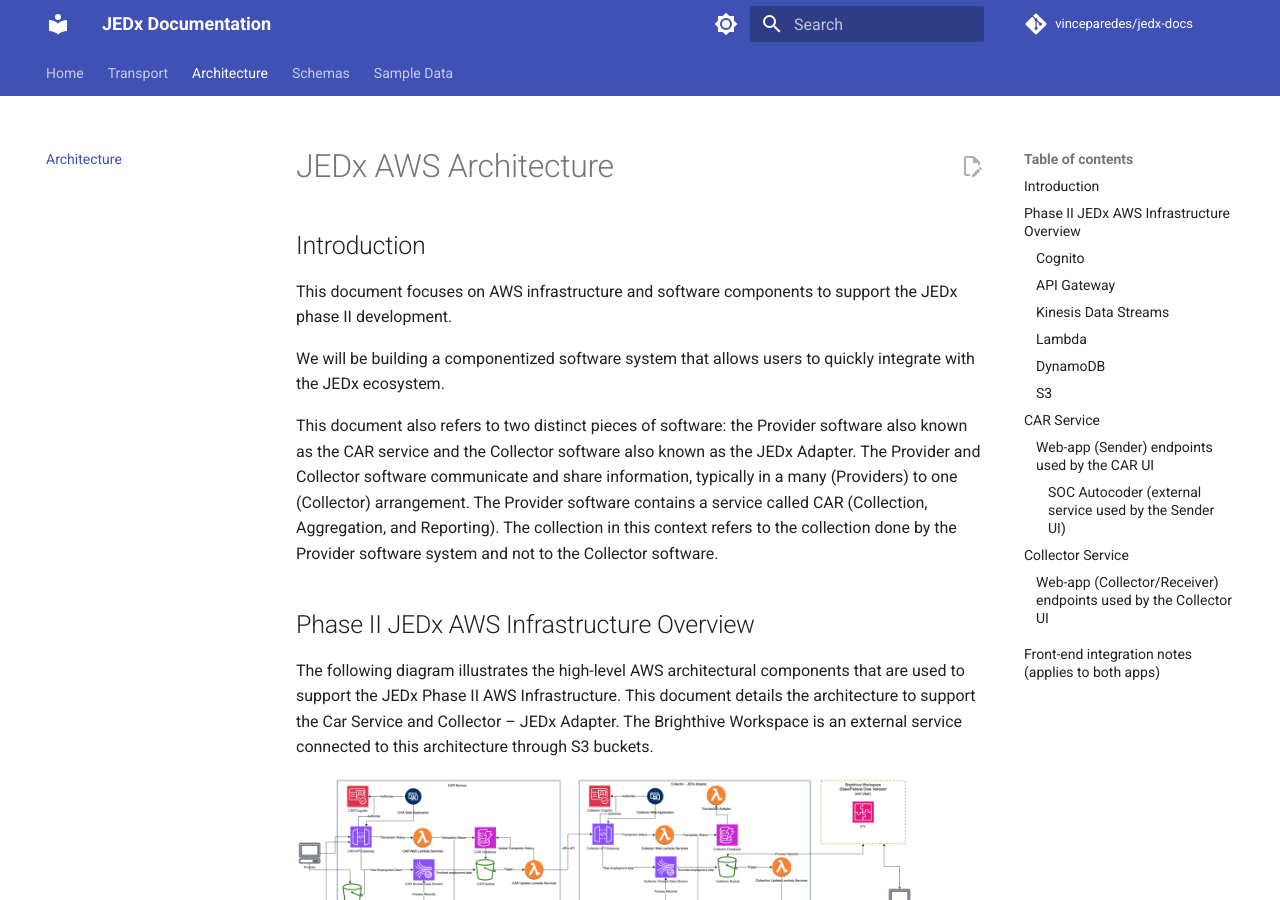
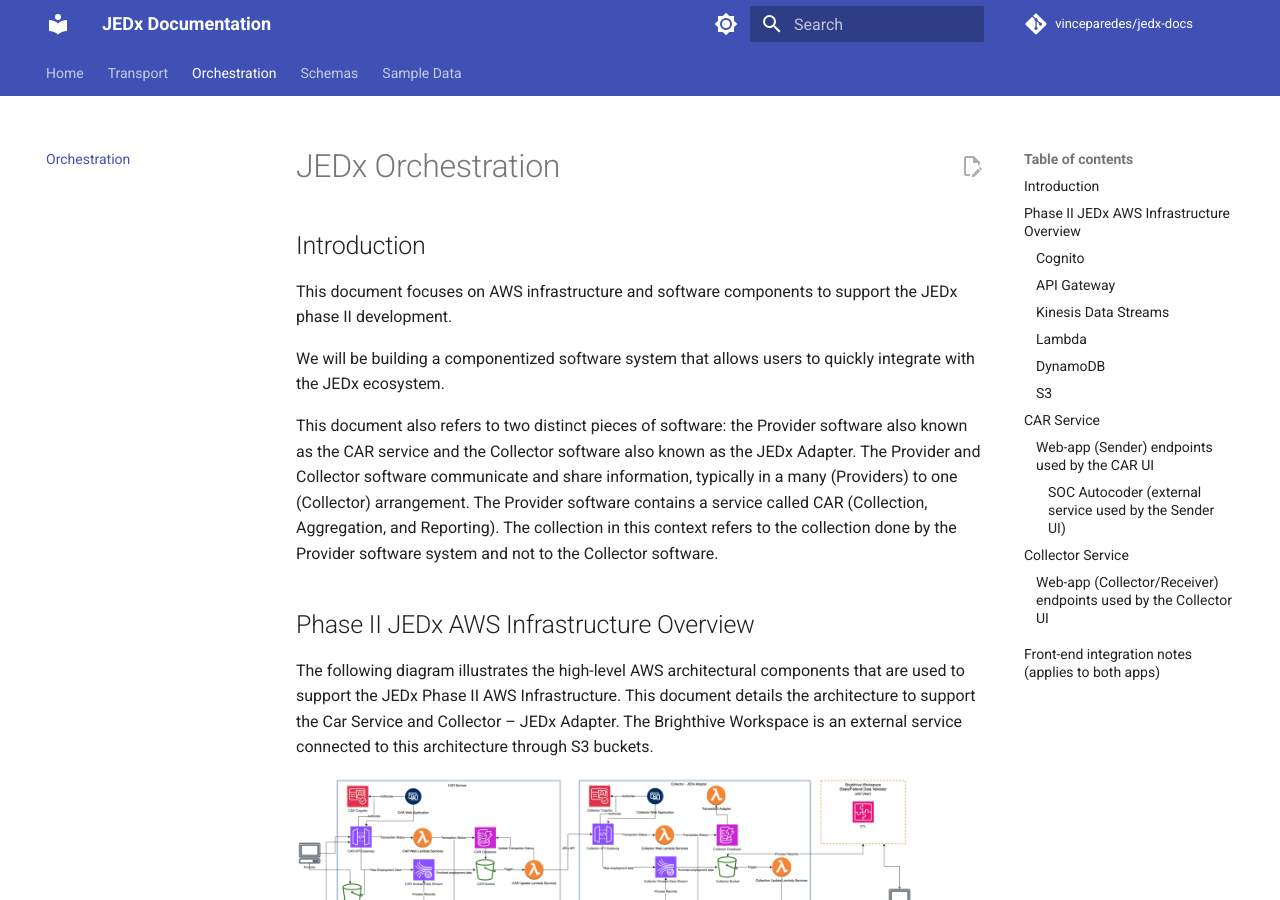
Before and after one commit to vinceparedes/jedx-docs, an MkDocs documentation site: the page built from docs/orchestration.md, in a window 1280 px wide and 900 px high. Built offline with MkDocs 1.6.1 and Material for MkDocs 9.7.7, drawn with Linux system fonts in a browser that asks for light colours; comment, search, counter and statistics services are not loaded.

Commit message:
Rename Architecture section to Orchestration

```diff
--- a/docs/architecture.md
+++ b/docs/orchestration.md
@@ -1,4 +1,4 @@
-# JEDx AWS Architecture
+# JEDx Orchestration
 
 ## Introduction
 
@@ -12,7 +12,7 @@ This document also refers to two distinct pieces of software: the Provider softw
 
 The following diagram illustrates the high-level AWS architectural components that are used to support the JEDx Phase II AWS Infrastructure. This document details the architecture to support the Car Service and Collector – JEDx Adapter. The Brighthive Workspace is an external service connected to this architecture through S3 buckets.
 
-![A screenshot of a computer AI-generated content may be incorrect.](assets/images/architecture/media/image1.png){ width="624" }
+![A screenshot of a computer AI-generated content may be incorrect.](assets/images/orchestration/media/image1.png){ width="624" }
 
 ------------------------------------------------------------------------
 
@@ -54,7 +54,7 @@ Aws Simple Storage Service (S3) is an object storage service provided by AWS. JE
 
 The following diagram details the components that make up the CAR Service for Phase II.
 
-![](assets/images/architecture/media/image2.png){ width="333" }
+![](assets/images/orchestration/media/image2.png){ width="333" }
 
 The car service is a collection of AWS components and code to support the ingestion of JEDx records, validation and the submission to the collector service.
 
@@ -151,7 +151,7 @@ NOTE: These calls go to a *separate* service and are **<u>not</u>** part of CAR/
 
 The following diagram details the components that make up the Collector Service for Phase II.
 
-![A screenshot of a computer AI-generated content may be incorrect.](assets/images/architecture/media/image3.png){ width="278" }
+![A screenshot of a computer AI-generated content may be incorrect.](assets/images/orchestration/media/image3.png){ width="278" }
 
 The collector service is a collection of AWS components and code to support the ingestion of JEDx records, and validation.
 
--- a/mkdocs.yml
+++ b/mkdocs.yml
@@ -53,6 +53,6 @@ markdown_extensions:
 nav:
   - Home: index.md
   - Transport: transport.md
-  - Architecture: architecture.md
+  - Orchestration: orchestration.md
   - Schemas: schemas.md
   - Sample Data: sample-data.md
```
Also changed, not shown: docs/assets/images/orchestration/media/image1.png (renamed from docs/assets/images/architecture/media/image1.png), docs/assets/images/orchestration/media/image2.png (renamed from docs/assets/images/architecture/media/image2.png), docs/assets/images/orchestration/media/image3.png (renamed from docs/assets/images/architecture/media/image3.png).
